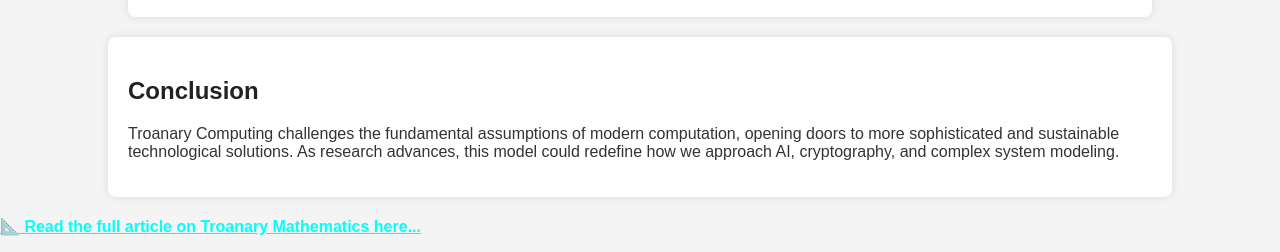
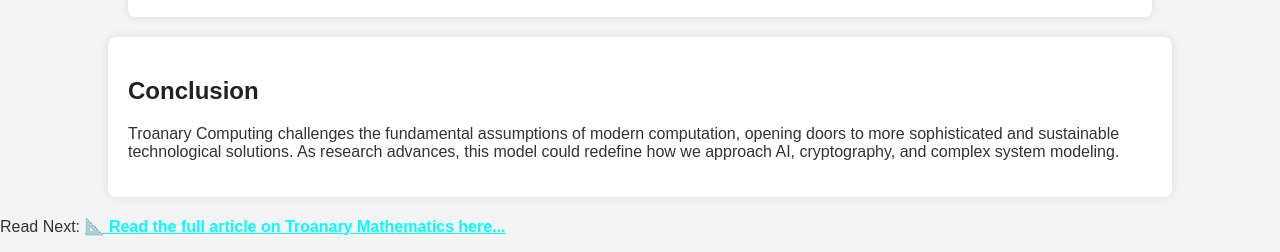
Before and after one commit to WebSwiftSEO/Troanary-Computing-Mirror-Thesis, a plain HTML site: page Beyond-Binary.html in a window 1280 px wide. Shown: the part 1526-1778 px from the top of the page. Drawn offline with Linux system fonts and the light colour scheme.

Commit message:
Update Beyond-Binary.html

```diff
--- a/Beyond-Binary.html
+++ b/Beyond-Binary.html
@@ -98,7 +98,7 @@
         <p>Troanary Computing challenges the fundamental assumptions of modern computation, opening doors to more sophisticated and sustainable technological solutions. As research advances, this model could redefine how we approach AI, cryptography, and complex system modeling.</p>
     </section>
 
-    <p><a href="Mathematics.html" style="color: cyan; font-weight: bold;">📐 Read the full article on Troanary Mathematics here...</a></p>
+    <p>Read Next: <a href="Mathematics.html" style="color: cyan; font-weight: bold;">📐 Read the full article on Troanary Mathematics here...</a></p>
 
 
 </body>
```
